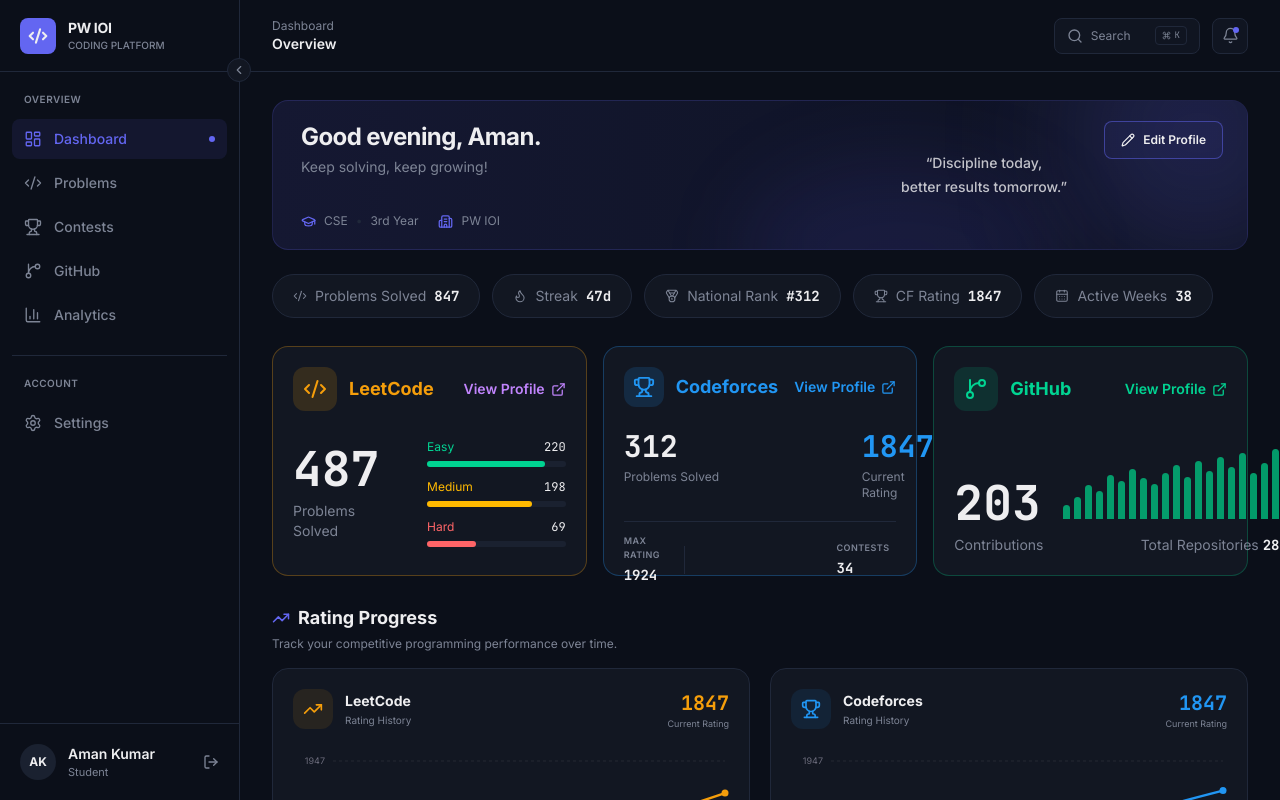
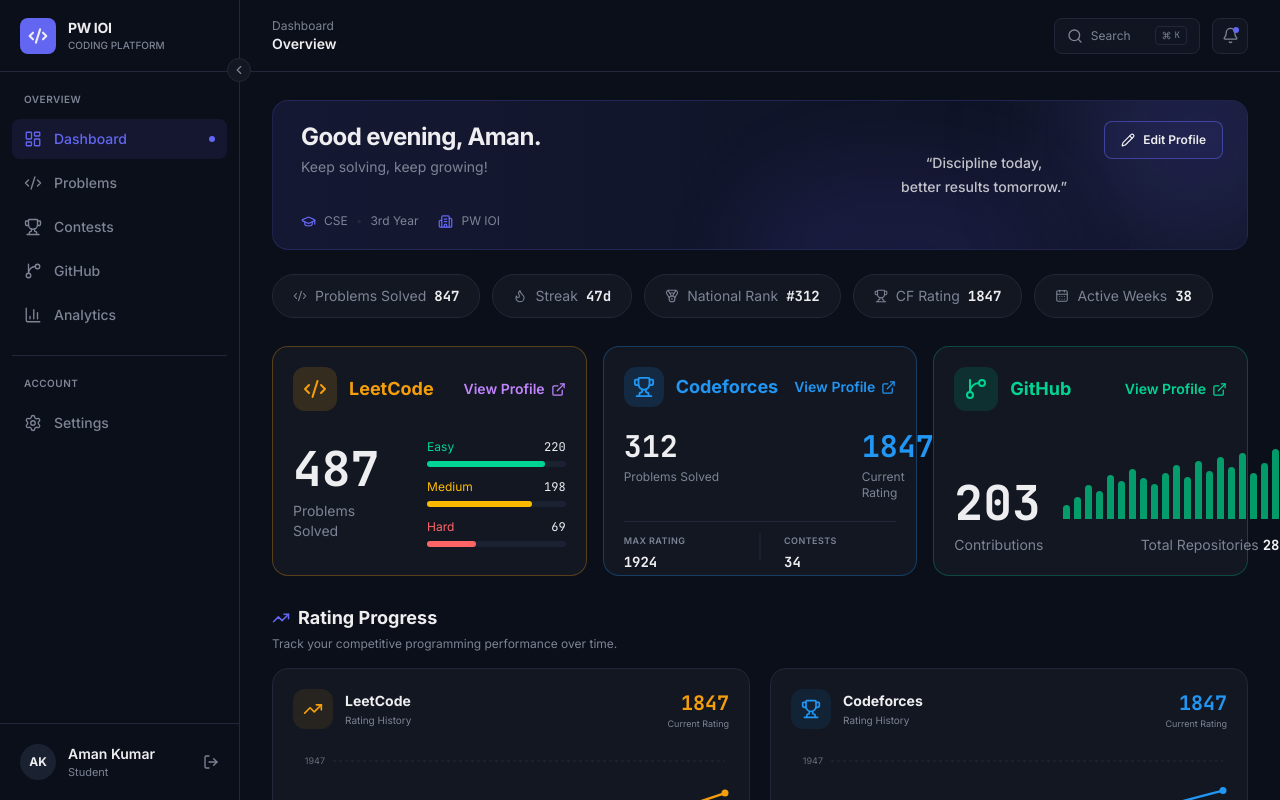
Before and after one commit to Aman-kumar-2007/pw-ioi-coding-platform, a React (Vite) app: page / in a window 1280 px wide. Shown: the top 800 px of the page. Built offline with nearby package versions, Linux system fonts and the light colour scheme.

Commit message:
Refine Codeforces platform card

```diff
--- a/src/components/PlatformCards.jsx
+++ b/src/components/PlatformCards.jsx
@@ -149,8 +149,10 @@
                     </div>
 
                    {/* Bottom Stats */}
-                    <div className="mt-5 flex items-center border-t border-border pt-3">
-                        <div className="flex-1">
+<div className="relative mt-5 border-t border-border pt-3">
+    <div className="grid grid-cols-2">
+        {/* Max Rating */}
+        <div>
             <p className="text-[9px] font-semibold uppercase tracking-wider text-muted-foreground">
                 Max Rating
             </p>
@@ -160,9 +162,8 @@
             </p>
         </div>
 
-                        <div className="h-7 w-px bg-border" />
-
-                        <div className="flex-1 pl-38">
+        {/* Contests */}
+        <div className="pl-6">
             <p className="text-[9px] font-semibold uppercase tracking-wider text-muted-foreground">
                 Contests
             </p>
@@ -171,6 +172,10 @@
                 34
             </p>
         </div>
+    </div>
+
+    {/* Center Divider */}
+    <div className="absolute left-1/2 top-1/2 h-7 w-px -translate-x-1/2 -translate-y-1/2 bg-border" />
 </div>
                 </div>
 
```
Lines whose indentation alone changed are shown as unchanged.
